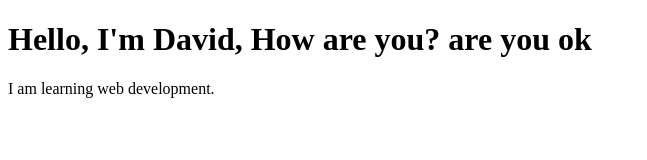
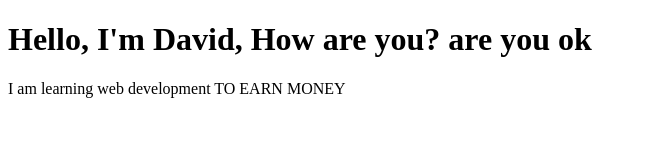
Before and after one commit to Dvdmygthbaccnt2024/my-first-website, a plain HTML site: page index.html in a window 1280 px wide. Shown: the whole page, without its empty margins (0-647 px from the left). Drawn offline with Linux system fonts and the light colour scheme.

Commit message:
Update 3

```diff
--- a/index.html
+++ b/index.html
@@ -6,6 +6,6 @@
 
 <body>
     <h1>Hello, I'm David, How are you? are you ok</h1>
-    <p>I am learning web development.</p>
+    <p>I am learning web development TO EARN MONEY</p>
 </body>
 </html>
```
